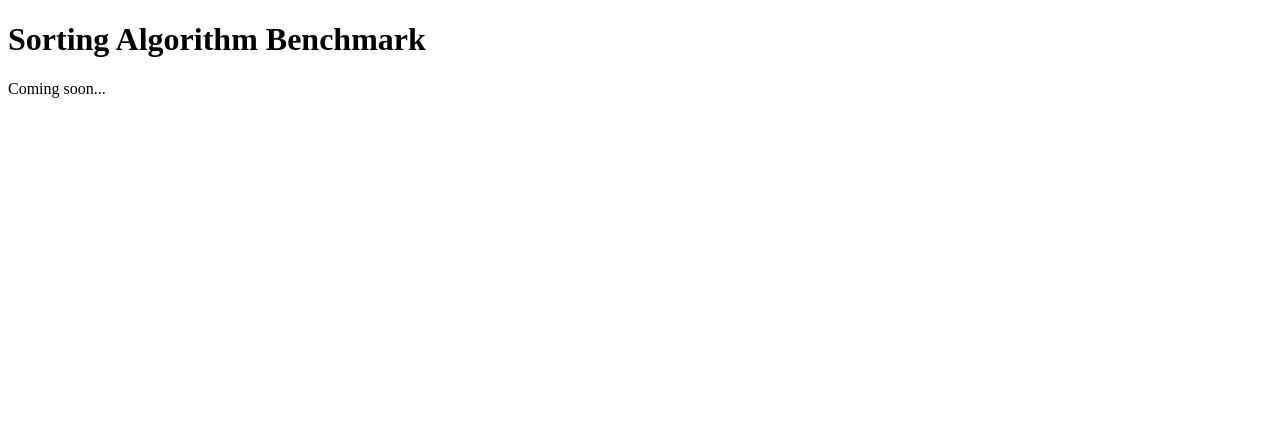
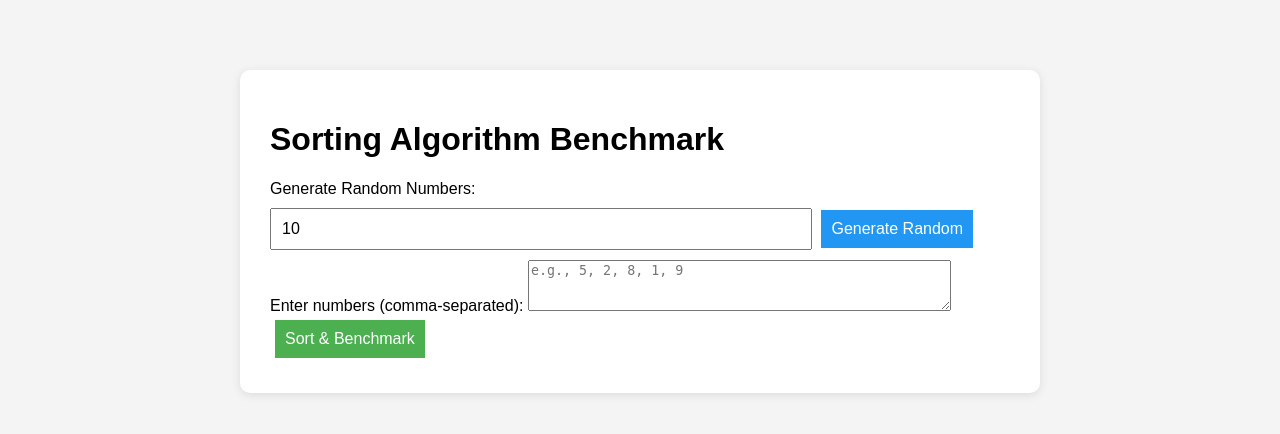
Before and after one commit to cyrilraj-uni/CFAI-Project-1, a Flask app: page / in a window 1280 px wide. Shown: the top 434 px of the page. Run offline with Flask 3, Linux system fonts and the light colour scheme.

Commit message:
using HTML Frontend is done

```diff
--- a/template/index.html
+++ b/template/index.html
@@ -4,9 +4,114 @@
     <meta charset="UTF-8">
     <meta name="viewport" content="width=device-width, initial-scale=1.0">
     <title>Sorting Algorithm Visualizer</title>
+    <style>
+        body {
+            font-family: Arial, sans-serif;
+            max-width: 800px;
+            margin: 50px auto;
+            padding: 20px;
+            background-color: #f4f4f4;
+        }
+        .container {
+            background: white;
+            padding: 30px;
+            border-radius: 10px;
+            box-shadow: 0 2px 10px rgba(0,0,0,0.1);
+        }
+        input, button {
+            padding: 10px;
+            margin: 10px 0;
+            font-size: 16px;
+        }
+        input {
+            width: 70%;
+        }
+        button {
+            background-color: #4CAF50;
+            color: white;
+            border: none;
+            cursor: pointer;
+            margin: 5px;
+        }
+        button:hover {
+            background-color: #45a049;
+        }
+        .generate-btn {
+            background-color: #2196F3;
+        }
+        .result {
+            margin-top: 20px;
+            padding: 15px;
+            background-color: #e7f3ff;
+            border-radius: 5px;
+        }
+        .time {
+            font-weight: bold;
+            color: #d9534f;
+        }
+    </style>
 </head>
 <body>
-    <h1>Sorting Algorithm Benchmark</h1>
-    <p>Coming soon...</p>
+    <div class="container">
+        <h1>Sorting Algorithm Benchmark</h1>
+
+        <div>
+            <label for="numCount">Generate Random Numbers:</label>
+            <input type="number" id="numCount" value="10" min="1" max="1000">
+            <button onclick="generateRandom()" class="generate-btn">Generate Random</button>
+        </div>
+
+        <div>
+            <label for="numbers">Enter numbers (comma-separated):</label>
+            <textarea id="numbers" rows="3" cols="50" placeholder="e.g., 5, 2, 8, 1, 9"></textarea>
+        </div>
+
+        <button onclick="sortNumbers()">Sort & Benchmark</button>
+
+        <div class="result" id="result" style="display:none;">
+            <h3>Results:</h3>
+            <p>Bubble Sort Time: <span id="bubbleTime" class="time"></span> seconds</p>
+            <p>Merge Sort Time: <span id="mergeTime" class="time"></span> seconds</p>
+        </div>
+    </div>
+
+    <script>
+        async function generateRandom() {
+            const count = document.getElementById('numCount').value;
+            try {
+                const response = await fetch(`/generate/${count}`);
+                const data = await response.text();
+                document.getElementById('numbers').value = data;
+            } catch (error) {
+                console.error('Error:', error);
+            }
+        }
+
+        async function sortNumbers() {
+            const numbers = document.getElementById('numbers').value;
+            if (!numbers.trim()) {
+                alert('Please enter some numbers');
+                return;
+            }
+
+            const formData = new FormData();
+            formData.append('numbers', numbers);
+
+            try {
+                const response = await fetch('/sort', {
+                    method: 'POST',
+                    body: formData
+                });
+                const result = await response.json();
+
+                document.getElementById('bubbleTime').textContent = result.bubble_time;
+                document.getElementById('mergeTime').textContent = result.merge_time;
+                document.getElementById('result').style.display = 'block';
+            } catch (error) {
+                console.error('Error:', error);
+                alert('An error occurred while sorting');
+            }
+        }
+    </script>
 </body>
 </html>
```
